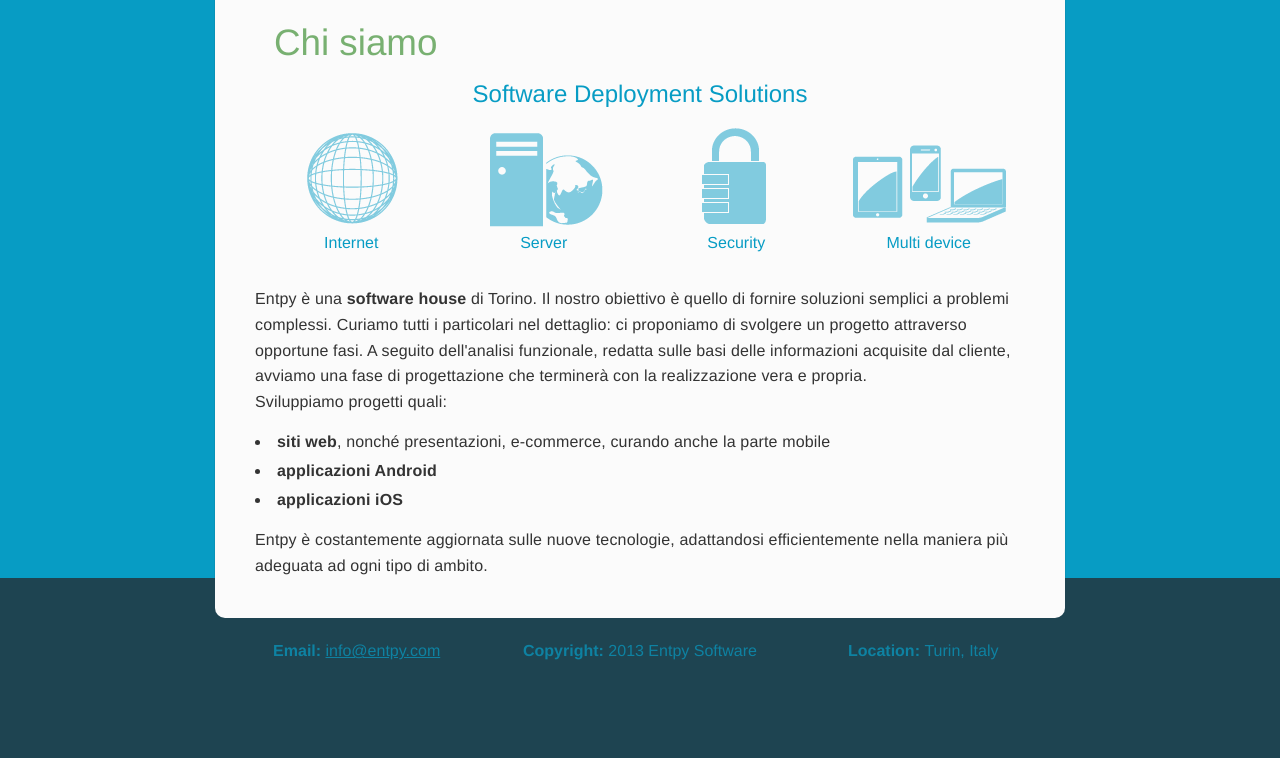
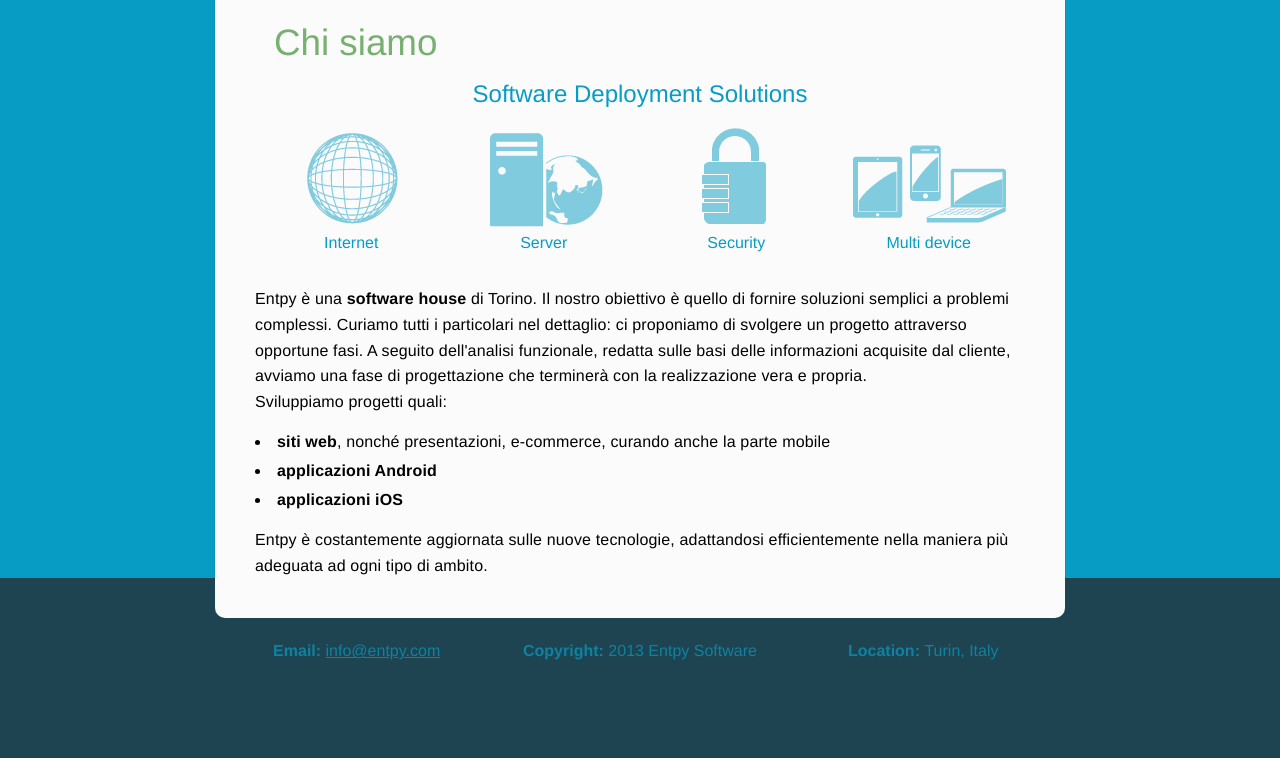
Before and after one commit to entpy/entpy-django-website, a Django app: template website/website/templates/blue/index.html in a window 1280 px wide. Shown: the part 128-886 px from the top of the page. Run offline with Django 3.2, Linux system fonts and the light colour scheme; the template is opened without the code that fills it, so the values that code supplies are empty.

Commit message:
css fix and fixed html tag

```diff
--- a/website/static_resources/blue/css/base_css.css
+++ b/website/static_resources/blue/css/base_css.css
@@ -36,7 +36,7 @@ ul.ul_styled li {
 .main_content_section { background-color: #079cc4; }
 .main_content_container { background-color: #FBFBFB; box-shadow: 0px 0px 1px 0px #1E4451; }
 .image_single_block figure figcaption { color: #079cc4; }
-.description_container > span { color: #333; }
+.description_container > spana, .description_container > div { color: #333; }
 .no_padding_bottom { padding-bottom: 0!important; }
 .email_container { font-weight: bold; }
 /* main content style }}} */
--- a/website/website/templates/blue/inc/base.html
+++ b/website/website/templates/blue/inc/base.html
@@ -7,7 +7,9 @@
 	<head>
 		{% block head %}
 		<meta charset="utf-8" />
-		<meta http-equiv="X-UA-Compatible" content="IE=edge,chrome=1">
+		<!--[if IE]>
+		<meta http-equiv="X-UA-Compatible" content="IE=edge,chrome=1" />
+		<![endif]-->
 
 		{% block title %}
 		<title>Software House | Sviluppo di software | Entpy</title>
--- a/website/website/templates/blue/index.html
+++ b/website/website/templates/blue/index.html
@@ -37,7 +37,7 @@
 			</div>
 		</div>
 		<div class="description_container">
-			<span class="more_readable_container">
+			<div class="more_readable_container">
 				Entpy è una <b>software house</b> di Torino. Il nostro obiettivo è quello di fornire soluzioni semplici a problemi complessi.
 				Curiamo tutti i particolari nel dettaglio: ci proponiamo di svolgere un progetto attraverso opportune fasi. A seguito dell'analisi funzionale, redatta sulle basi delle informazioni acquisite dal cliente, avviamo una fase di progettazione che terminerà con la realizzazione vera e propria.<br />
 				Sviluppiamo progetti quali:<br />
@@ -59,7 +59,7 @@
 					</li>
 				</ul>
 				Entpy è costantemente aggiornata sulle nuove tecnologie, adattandosi efficientemente nella maniera più adeguata ad ogni tipo di ambito.
-			</span>
+			</div>
 		</div>
 	</div>
 {% endblock %}
```
